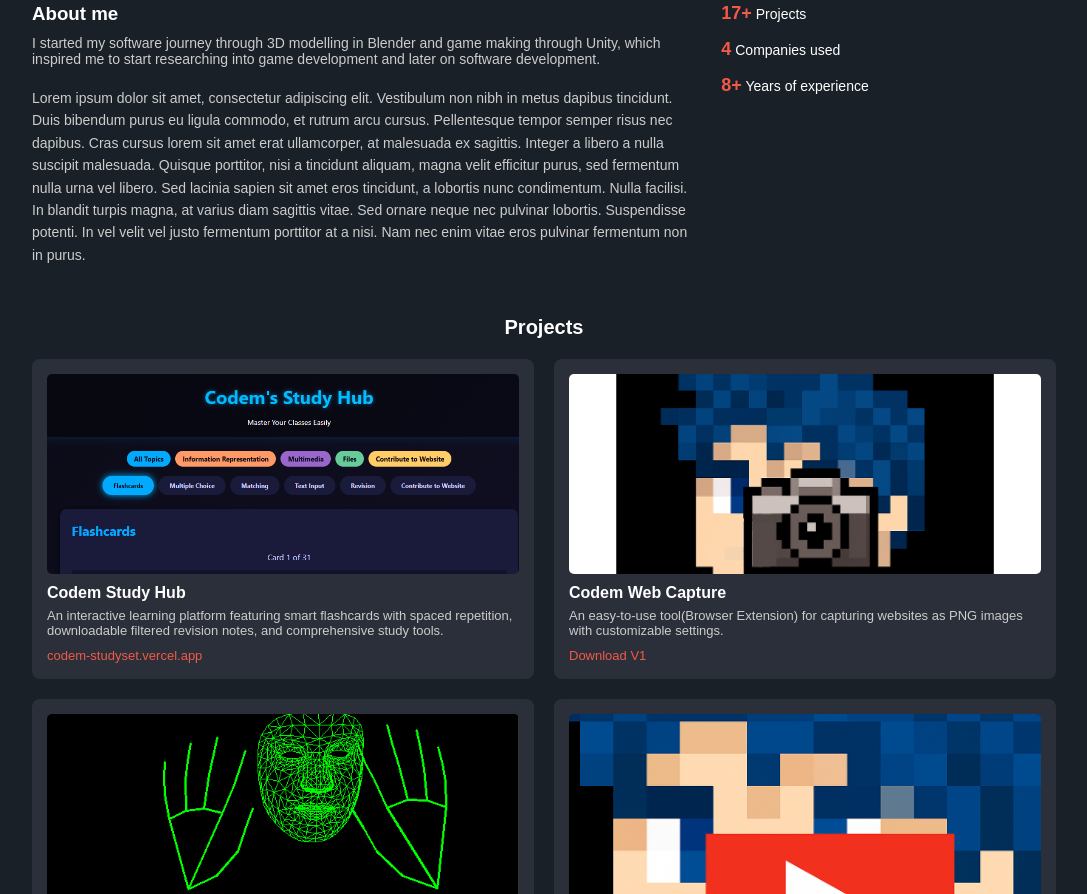
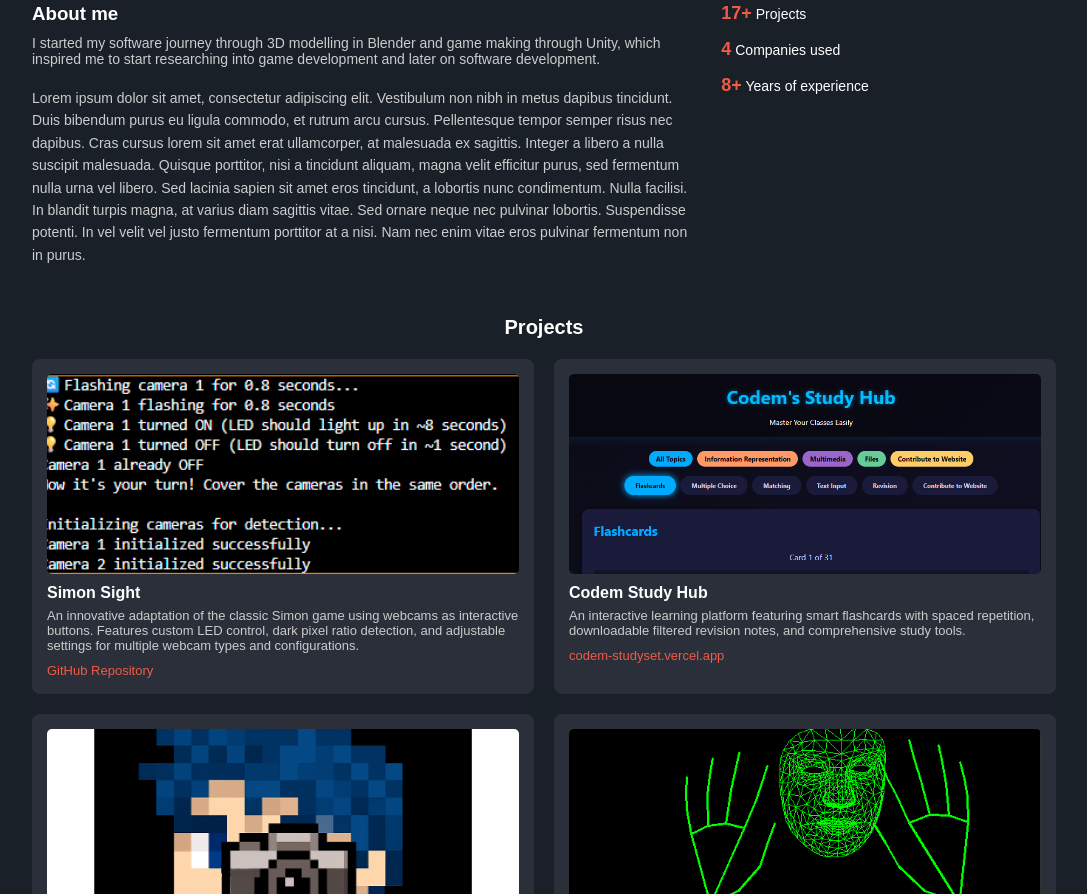
Before and after one commit to codemdragon/portfolio, a plain HTML site: page index.html in a window 1280 px wide. Shown: the part 464-1358 px from the top of the page, without its empty margins (96-1183 px from the left). Drawn offline with Linux system fonts and the light colour scheme.

Commit message:
Update index.html

```diff
--- a/index.html
+++ b/index.html
@@ -421,7 +421,19 @@
 
     <h4 class="projects-title" id="projects">Projects</h4>
     <div class="projects-grid">
-      <!-- Codem Study Hub Project - Added as first item -->
+      <!-- NEW: Simon Sight Project -->
+      <div class="project-card">
+        <div class="project-image-container" onclick="openModal('Simon.png', 'Simon Sight')">
+          <img src="Simon.png" alt="Simon Sight">
+        </div>
+        <h5>Simon Sight</h5>
+        <p>An innovative adaptation of the classic Simon game using webcams as interactive buttons. Features custom LED control, dark pixel ratio detection, and adjustable settings for multiple webcam types and configurations.</p>
+        <div class="project-links">
+          <a href="https://github.com/codemdragon/Simon-Sight.git" target="_blank">GitHub Repository</a>
+        </div>
+      </div>
+
+      <!-- Codem Study Hub Project -->
       <div class="project-card">
         <div class="project-image-container" onclick="openModal('Codem_hub.png', 'Codem Study Hub')">
           <img src="Codem_hub.png" alt="Codem Study Hub">
@@ -433,7 +445,7 @@
         </div>
       </div>
 
-      <!-- NEW: Codem Web Capture Project -->
+      <!-- Codem Web Capture Project -->
       <div class="project-card">
         <div class="project-image-container" onclick="openModal('web_capture.png', 'Codem Web Capture')">
           <img src="web_capture.png" alt="Codem Web Capture">
@@ -445,7 +457,7 @@
         </div>
       </div>
 
-      <!-- NEW: Codem Virtual Mousepad Project -->
+      <!-- Codem Virtual Mousepad Project -->
       <div class="project-card">
         <div class="project-image-container" onclick="openModal('Mousepad.png', 'Codem Virtual Mousepad')">
           <img src="Mousepad.png" alt="Codem Virtual Mousepad">
@@ -459,7 +471,7 @@
         </div>
       </div>
 
-      <!-- NEW: Codem's Convertor Project with Version Dropdown -->
+      <!-- Codem's Convertor Project with Version Dropdown -->
       <div class="project-card">
         <div class="project-image-container" onclick="openModal('Ytdwn.png', 'Codem\'s Convertor')">
           <img src="Ytdwn.png" alt="Codem's Convertor">
@@ -508,7 +520,7 @@
         </div>
       </div>
 
-      <!-- NEW: Emoji Search Project -->
+      <!-- Emoji Search Project -->
       <div class="project-card">
           <div class="project-image-container" onclick="openModal('Emoji.png', 'Emoji Search')">
               <img src="Emoji.png" alt="Emoji Search">
```
